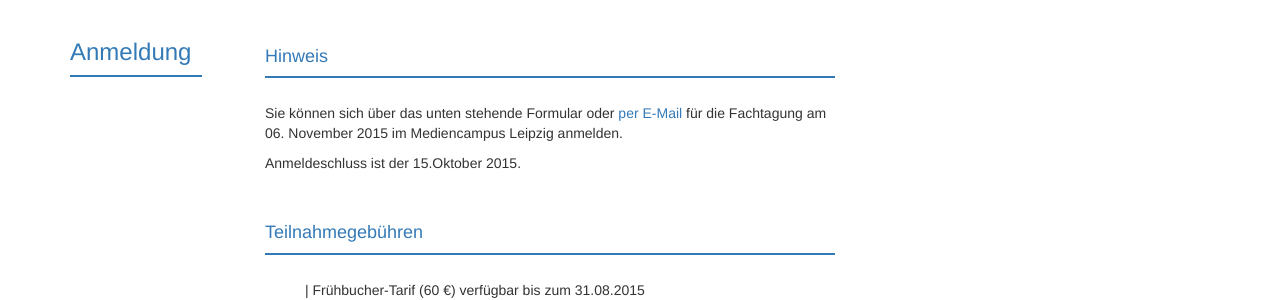
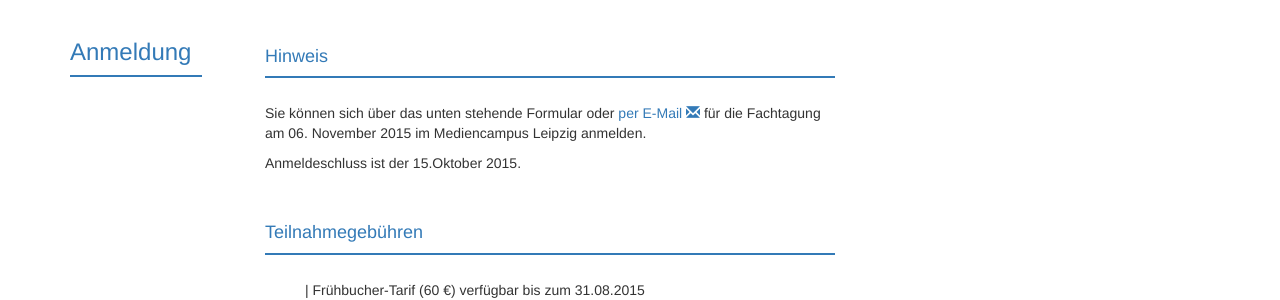
Before and after one commit to susedev/test, a Jekyll site: the page built from anmeldung.html, in a window 1280 px wide. Shown: the part 179-479 px from the top of the page. Built offline with Jekyll 4.4.1, drawn with Linux system fonts in a browser that asks for light colours; nearby versions of some CDN libraries.

Commit message:
Update anmeldung.html

```diff
--- a/anmeldung.html
+++ b/anmeldung.html
@@ -5,7 +5,7 @@ title: Anmeldung
 
 <div class="box" style="background-color: #337AB7; height:2px; margin-top:3px; margin-bottom:25px;">&nbsp;</div>
 
-<p>Sie k&ouml;nnen sich &uuml;ber das unten stehende Formular oder <a href="mailto:kommunikationsfluten@eijc.eu?subject=Anmeldung%20zur%20Tagung%20%22KommunikationsFluten%22&amp;body=Sehr%20geehrte%20Damen%20und%20Herren%2C%20%0A%0Ahiermit%20m%C3%B6chte%20ich%20mich%20verbindlich%20f%C3%BCr%20die%20Teilnahme%20an%20der%20Konferenz%20%22KommunikationsFluten%22%2C%20am%206.%20November%202015%20im%20Mediencampus%2C%20Leipzig%2C%20anmelden.%0A%0AZu%20diesem%20Zweck%20%C3%BCbermittle%20ich%20Ihnen%20folgende%20Daten%20zu%20meiner%20Person%3A%0AName%0AVorname%0AOrganisation%20%0A(ggf.%20Abteilung)%0APostanschrift%0ATicketwunsch%20%3A%20%20Normal%20%7C%20Fr%C3%BChbucher%20%7C%20Student%2FPostdoc%20(nicht%20zutreffendes%20bitte%20streichen)%0A%0ABitte%20senden%20Sie%20mir%20eine%20Rechnung%20%C3%BCber%20die%20Tagungsgeb%C3%BChr%20an%20folgende%20Adresse%20(nicht%20zutreffendes%20bitte%20streichen)%3A%0AAdresse%20siehe%20oben%0Aoder%0Aabweichende%20Rechnungsadresse%3A%0AName%0AVorname%0AOrganisation%20%0A(ggf.%20Abteilung)%0APostanschrift%0A%0A%0AMit%20freundlichen%20Gr%C3%BC%C3%9Fen%0A%0A%0A%0A">per E-Mail </a> f&uuml;r die Fachtagung am 06. November 2015 im Mediencampus Leipzig anmelden.</p>
+<p>Sie k&ouml;nnen sich &uuml;ber das unten stehende Formular oder <a href="mailto:kommunikationsfluten@eijc.eu?subject=Anmeldung%20zur%20Tagung%20%22KommunikationsFluten%22&amp;body=Sehr%20geehrte%20Damen%20und%20Herren%2C%20%0A%0Ahiermit%20m%C3%B6chte%20ich%20mich%20verbindlich%20f%C3%BCr%20die%20Teilnahme%20an%20der%20Konferenz%20%22KommunikationsFluten%22%2C%20am%206.%20November%202015%20im%20Mediencampus%2C%20Leipzig%2C%20anmelden.%0A%0AZu%20diesem%20Zweck%20%C3%BCbermittle%20ich%20Ihnen%20folgende%20Daten%20zu%20meiner%20Person%3A%0AName%0AVorname%0AOrganisation%20%0A(ggf.%20Abteilung)%0APostanschrift%0ATicketwunsch%20%3A%20%20Normal%20%7C%20Fr%C3%BChbucher%20%7C%20Student%2FPostdoc%20(nicht%20zutreffendes%20bitte%20streichen)%0A%0ABitte%20senden%20Sie%20mir%20eine%20Rechnung%20%C3%BCber%20die%20Tagungsgeb%C3%BChr%20an%20folgende%20Adresse%20(nicht%20zutreffendes%20bitte%20streichen)%3A%0AAdresse%20siehe%20oben%0Aoder%0Aabweichende%20Rechnungsadresse%3A%0AName%0AVorname%0AOrganisation%20%0A(ggf.%20Abteilung)%0APostanschrift%0A%0A%0AMit%20freundlichen%20Gr%C3%BC%C3%9Fen%0A%0A%0A%0A">per E-Mail <span aria-hidden="true" class="glyphicon glyphicon-envelope"> </span></a> f&uuml;r die Fachtagung am 06. November 2015 im Mediencampus Leipzig anmelden.</p>
 
 <p>Anmeldeschluss ist der 15.Oktober 2015.</p>
 
```
